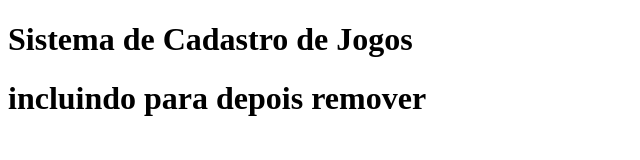
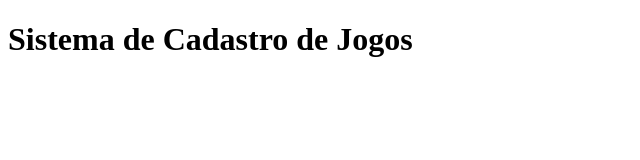
Before and after one commit to RenanPonciano/sistema-de-cadastro, a plain HTML site: page index.html in a window 1280 px wide. Shown: the whole page, without its empty margins (0-640 px from the left). Drawn offline with Linux system fonts and the light colour scheme.

Commit message:
voltando status anterior

```diff
--- a/index.html
+++ b/index.html
@@ -8,7 +8,5 @@
 <body>
     <h1>Sistema de Cadastro de Jogos</h1>
     <script scr="app.js"></script>
-
-    <h1>incluindo para depois remover</h1>
 </body>
 </html>
```
